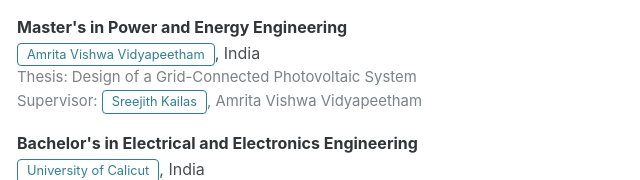
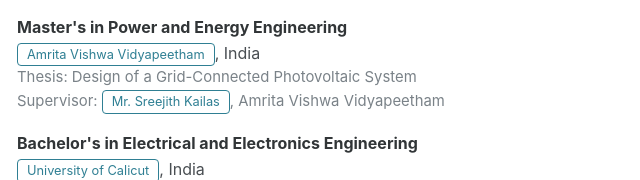
Before and after one commit to syamms/syamms.github.io, a plain HTML site: page index.html in a window 1280 px wide. Shown: the part 922-1102 px from the top of the page, 439-1079 px from the left. Drawn offline with Linux system fonts and the light colour scheme; some icons are missing.

Commit message:
Update index.html

```diff
--- a/index.html
+++ b/index.html
@@ -52,7 +52,7 @@
           <strong>Master's in Power and Energy Engineering</strong><br>
           <a class="pill" href="https://www.amrita.edu/" target="_blank">Amrita Vishwa Vidyapeetham</a>, India
           <div class="sub">Thesis: Design of a Grid-Connected Photovoltaic System</div>
-          <div class="sub">Supervisor: <a class="pill" href="https://www.amrita.edu/faculty/sreejithkailas/" target="_blank">Sreejith Kailas</a>, Amrita Vishwa Vidyapeetham</div>
+          <div class="sub">Supervisor: <a class="pill" href="https://www.amrita.edu/faculty/sreejithkailas/" target="_blank">Mr. Sreejith Kailas</a>, Amrita Vishwa Vidyapeetham</div>
         </div>
       </div>
       <div class="entry">
@@ -61,7 +61,7 @@
           <strong>Bachelor's in Electrical and Electronics Engineering</strong><br>
           <a class="pill" href="https://uoc.ac.in/" target="_blank">University of Calicut</a>, India
           <div class="sub">Thesis: Load Flow Analysis</div>
-          <div class="sub">Supervisor: <a class="pill" href="https://ncerc.ac.in/electrical-and-computer-engineering/faculty-details" target="_blank">Mr. Anoopkumar M V</a>,Nehru College of Engineering and Research Centre</div>
+          <div class="sub">Supervisor: <a class="pill" href="https://ncerc.ac.in/electrical-and-computer-engineering/faculty-details" target="_blank">Mr. Anoopkumar M V</a>, Nehru College of Engineering and Research Centre</div>
         </div>
       </div>
 
```
